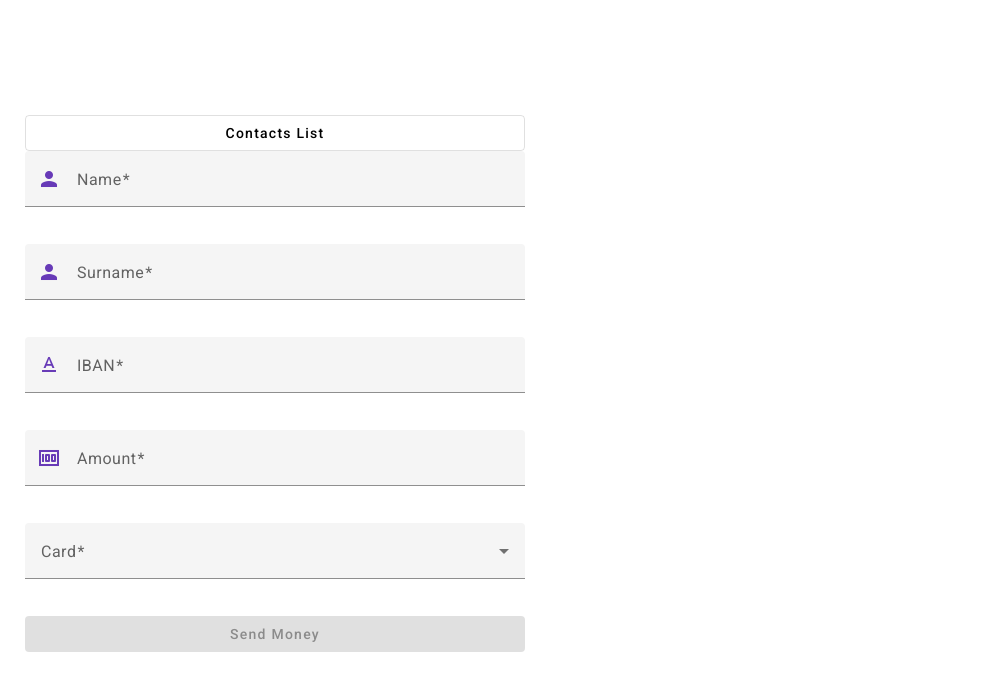
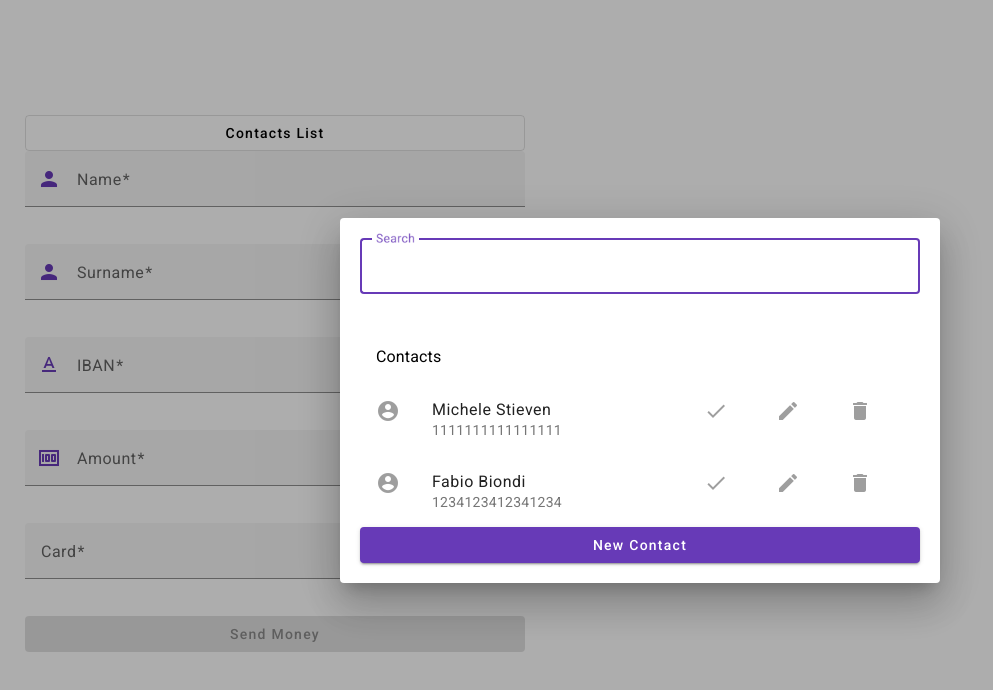
Before and after one commit to feliceNicolasBarcellona/ng-fintech-dashboard, an Angular app: page / in a window 1280 px wide. Both pictures are taken after a click on the button "Contacts List". Shown: the top 690 px of the page, without its empty margins (0-993 px from the left). Built offline with nearby package versions, Linux system fonts and the light colour scheme.

Commit message:
add contacts component

```diff
--- a/src/app/app.module.ts
+++ b/src/app/app.module.ts
@@ -17,6 +17,7 @@ import { MovementComponent } from './views/movement/movement.component';
 import { TruncatePipe } from './shared/pipes/truncate.pipe';
 import { FilterByIdPipe } from './shared/pipes/filter-by-id.pipe';
 import { TransferComponent } from './views/transfer/transfer.component';
+import { ContactsComponent } from './views/contacts/contacts.component';
 
 
 @NgModule({
@@ -32,7 +33,8 @@ import { TransferComponent } from './views/transfer/transfer.component';
     MovementComponent,
     TruncatePipe,
     FilterByIdPipe,
-    TransferComponent
+    TransferComponent,
+    ContactsComponent
   ],
   imports: [
     BrowserModule,
--- /dev/null
+++ b/src/app/models/contact.ts
@@ -0,0 +1,6 @@
+export interface Contact {
+  _id: string;
+  name: string;
+  surname: string;
+  iban: string;
+}
--- /dev/null
+++ b/src/app/views/contacts/contacts.component.html
@@ -0,0 +1,26 @@
+<mat-list style="padding: 20px">
+  <div>
+    <mat-form-field style="width: 100%" appearance="outline">
+      <mat-label>Search</mat-label>
+      <input matInput ngModel #currentTextSearch type="text" />
+      <mat-icon
+        *ngIf="currentTextSearch.value"
+        matSuffix
+        (click)="currentTextSearch.value = ''"
+        >close</mat-icon
+      >
+    </mat-form-field>
+  </div>
+  <div mat-subheader>Contacts</div>
+  <mat-list-item *ngFor="let contact of contacts">
+    <mat-icon matListItemIcon>account_circle</mat-icon>
+    <div matListItemTitle>{{ contact.name }} {{ contact.surname }}</div>
+    <div matListItemLine>{{ contact.iban }}</div>
+    <div matListItemMeta>
+      <mat-icon matListItemIcon matTooltip="select">done</mat-icon>
+      <mat-icon matListItemIcon matTooltip="edit">edit</mat-icon>
+      <mat-icon matListItemIcon matTooltip="remove">delete</mat-icon>
+    </div>
+  </mat-list-item>
+  <button mat-raised-button color="primary" type="submit">New Contact</button>
+</mat-list>
--- /dev/null
+++ b/src/app/views/contacts/contacts.component.ts
@@ -0,0 +1,19 @@
+import { Component } from '@angular/core';
+import { MatDialogRef } from '@angular/material/dialog';
+import { Contact } from 'src/app/models/contact';
+
+@Component({
+  selector: 'app-contacts',
+  templateUrl: './contacts.component.html',
+  styleUrls: ['./contacts.component.scss']
+})
+export class ContactsComponent {
+
+  contacts: Contact[] = [
+    { _id: '1', name: 'Michele', surname: 'Stieven', iban: '1111111111111111' },
+    { _id: '2', name: 'Fabio', surname: 'Biondi', iban: '1234123412341234' },
+  ];
+
+  constructor(public dialogRef: MatDialogRef<ContactsComponent>){}
+
+}
--- a/src/app/views/transfer/transfer.component.html
+++ b/src/app/views/transfer/transfer.component.html
@@ -1,5 +1,7 @@
 <form #transfer="ngForm" (ngSubmit)="sendMoney(transfer)">
-  <button mat-stroked-button type="button">Contacts List</button>
+  <button mat-stroked-button type="button" (click)="openContactsList()">
+    Contacts List
+  </button>
 
   <mat-form-field appearance="fill">
     <mat-label>Name</mat-label>
--- a/src/app/views/transfer/transfer.component.ts
+++ b/src/app/views/transfer/transfer.component.ts
@@ -1,7 +1,9 @@
 import { Component } from '@angular/core';
 import { NgForm } from '@angular/forms';
+import { MatDialog } from '@angular/material/dialog';
 import { MatSnackBar } from '@angular/material/snack-bar';
 import { Card } from 'src/app/models/card';
+import { ContactsComponent } from '../contacts/contacts.component';
 
 @Component({
   selector: 'app-transfer',
@@ -28,10 +30,17 @@ export class TransferComponent {
     },
   ];
 
-  constructor(private snackBar: MatSnackBar) {}
+  constructor(private snackBar: MatSnackBar, public dialog: MatDialog) {}
 
   sendMoney(transfer: NgForm) {
     console.log(transfer.value);
     this.snackBar.open('Money Sended', 'SUCCESS', { duration: 2000 });
   }
+
+  openContactsList() {
+    const dialogRef = this.dialog.open(ContactsComponent, {
+      height: 'auto',
+      width: '600px'
+    });
+  }
 }
```
Also changed, not shown: src/app/views/contacts/contacts.component.scss (added), 1 other file (tests, documents, lock files or other folders).
